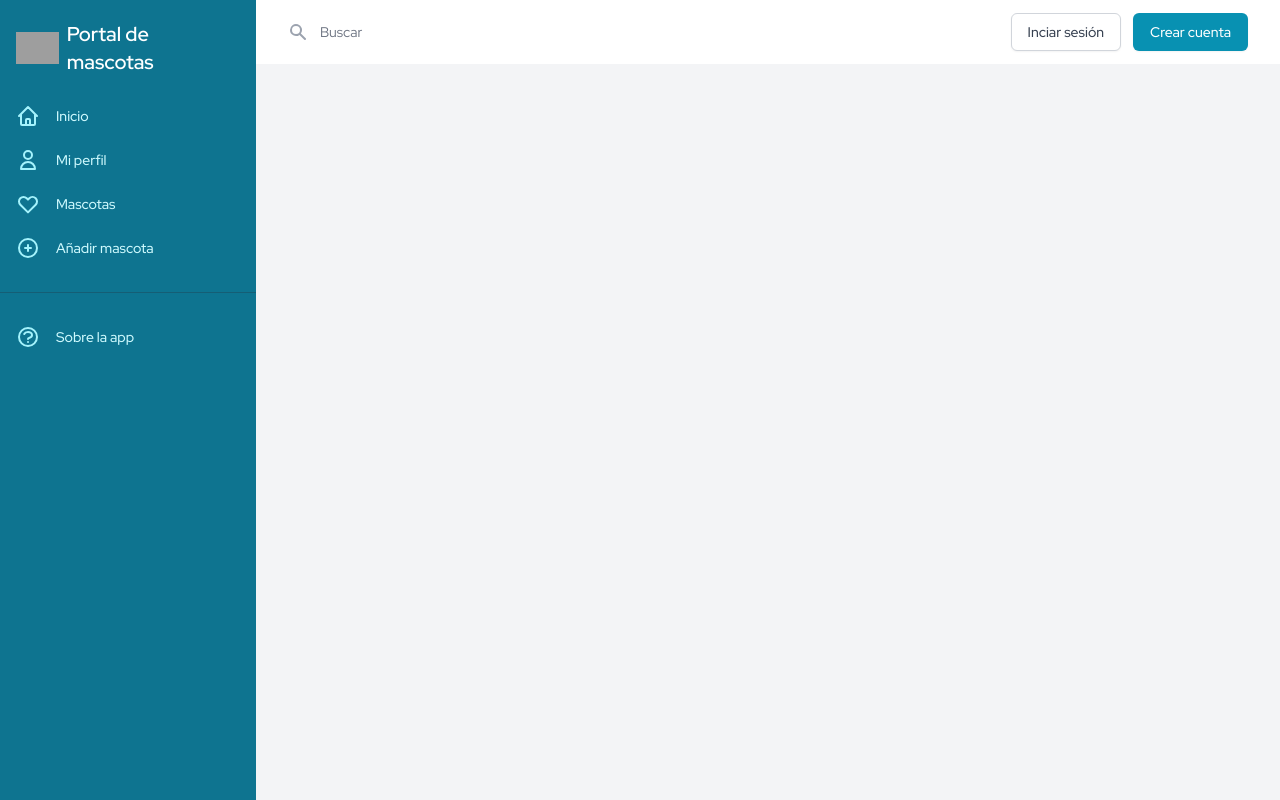
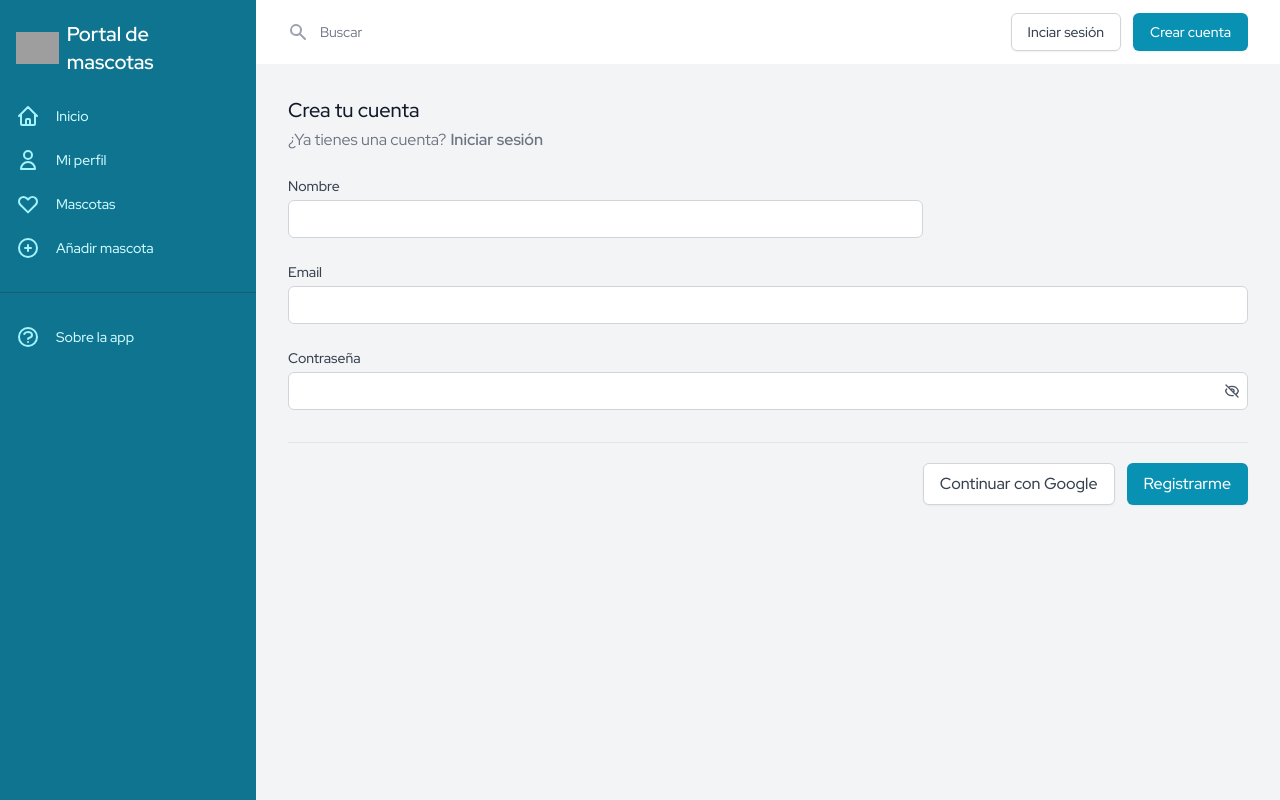
Before and after one commit to JPBill/mern-adoptpets-app, a React (Vite) app in the folder client/: page /crear-cuenta in a window 1280 px wide. Built offline with nearby package versions, Linux system fonts and the light colour scheme; grey boxes are pictures that could not be loaded.

Commit message:
complete register page

```diff
--- a/client/src/pages/Register.jsx
+++ b/client/src/pages/Register.jsx
@@ -1,5 +1,117 @@
+import { useState } from 'react';
+import { Link } from 'react-router-dom';
+import { EyeIcon, EyeOffIcon } from '@heroicons/react/outline';
+
 const Register = () => {
-  return <div>registro</div>;
+  const [showPassword, setShowPassword] = useState(false);
+
+  const handlePasswordVisibility = () => {
+    setShowPassword(!showPassword);
+  };
+
+  return (
+    <main className="flex-1 py-8 lg:pl-64">
+      <div className="px-4 sm:px-6 lg:px-8 lg:max-w-6xl lg:mx-auto">
+        <form className="space-y-8 divide-y divide-gray-200">
+          <div>
+            <div>
+              <h3 className="text-lg leading-6 font-medium text-gray-900 lg:text-xl">
+                Crea tu cuenta
+              </h3>
+              <p className="mt-1 text-md text-gray-500">
+                ¿Ya tienes una cuenta?
+                <Link
+                  to="/iniciar-sesion"
+                  className="ml-1 font-semibold hover:text-gray-600"
+                >
+                  Iniciar sesión
+                </Link>
+              </p>
+            </div>
+
+            <div className="mt-6 grid grid-cols-1 gap-y-6 gap-x-4 sm:grid-cols-6">
+              <div className="sm:col-span-4">
+                <label
+                  htmlFor="username"
+                  className="block text-sm font-medium text-gray-700"
+                >
+                  Nombre
+                </label>
+                <div className="mt-1">
+                  <input
+                    type="text"
+                    name="username"
+                    id="username"
+                    required
+                    autoComplete="name"
+                    className="block py-2 px-3 w-full bg-white rounded-md text-sm border border-gray-300 focus:outline-cyan-600"
+                  />
+                </div>
+              </div>
+
+              <div className="sm:col-span-6">
+                <label
+                  htmlFor="email"
+                  className="block text-sm font-medium text-gray-700"
+                >
+                  Email
+                </label>
+                <div className="mt-1">
+                  <input
+                    type="email"
+                    name="email"
+                    id="email"
+                    required
+                    autoComplete="email"
+                    className="block py-2 px-3 w-full bg-white rounded-md text-sm border border-gray-300 focus:outline-cyan-600"
+                  />
+                </div>
+              </div>
+
+              <div className="sm:col-span-6">
+                <label
+                  htmlFor="password"
+                  className="block text-sm font-medium text-gray-700"
+                >
+                  Contraseña
+                </label>
+                <div className="relative mt-1">
+                  <input
+                    type={showPassword ? 'text' : 'password'}
+                    id="password"
+                    name="password"
+                    required
+                    className="block py-2 px-3 w-full bg-white rounded-md text-sm border border-gray-300 focus:outline-cyan-600"
+                  />
+                  <div
+                    className="absolute inset-y-0 right-0 flex cursor-pointer items-center pr-2 text-gray-600"
+                    onClick={handlePasswordVisibility}
+                  >
+                    {showPassword ? (
+                      <EyeIcon className="w-4 h-4" />
+                    ) : (
+                      <EyeOffIcon className="w-4 h-4" />
+                    )}
+                  </div>
+                </div>
+              </div>
+            </div>
+          </div>
+
+          <div className="pt-5">
+            <div className="flex flex-col justify-center md:flex-row md:justify-end">
+              <button className="bg-white py-2 px-4 border border-gray-300 rounded-md shadow-sm text-sm md:text-base font-medium text-gray-700 hover:bg-gray-50 focus:outline-none focus:ring-2 focus:ring-offset-2 focus:ring-cyan-500">
+                Continuar con Google
+              </button>
+              <button className="mt-3 ml-0 md:mt-0 md:ml-3 justify-center py-2 px-4 border border-transparent shadow-sm text-sm md:text-base font-medium rounded-md text-white bg-cyan-600 hover:bg-cyan-700 focus:outline-none">
+                Registrarme
+              </button>
+            </div>
+          </div>
+        </form>
+      </div>
+    </main>
+  );
 };
 
 export default Register;
```
